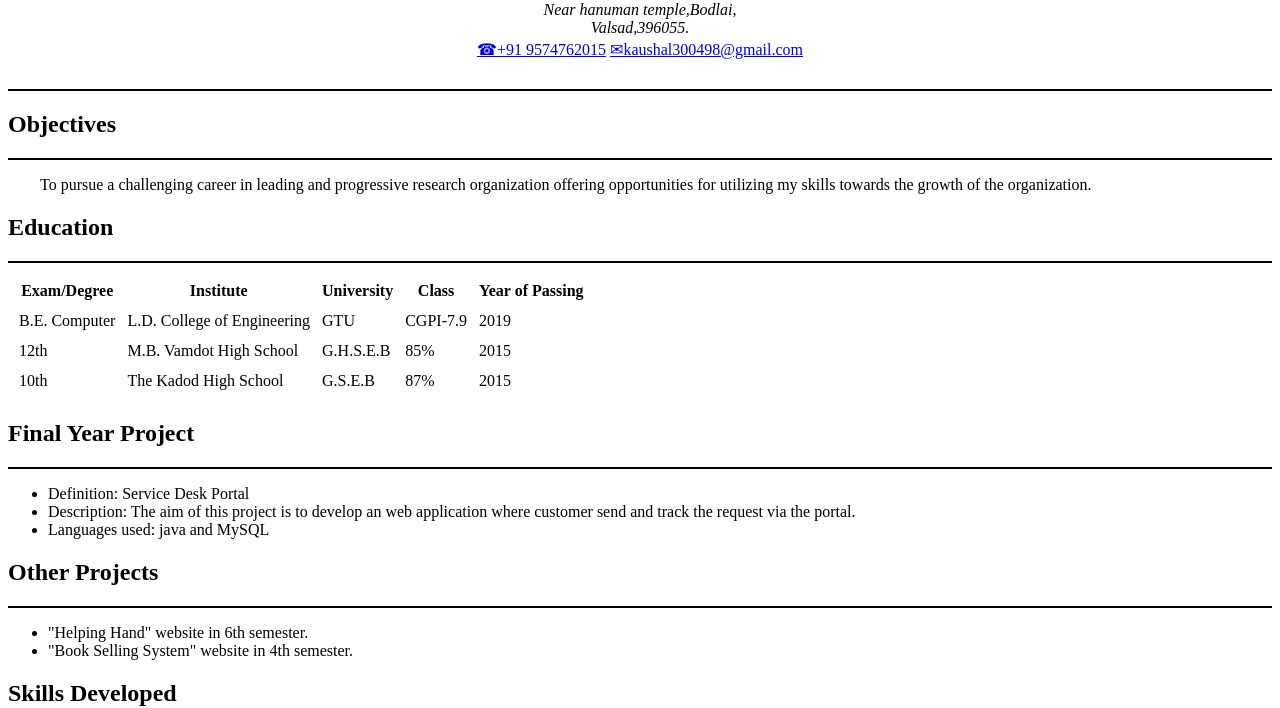
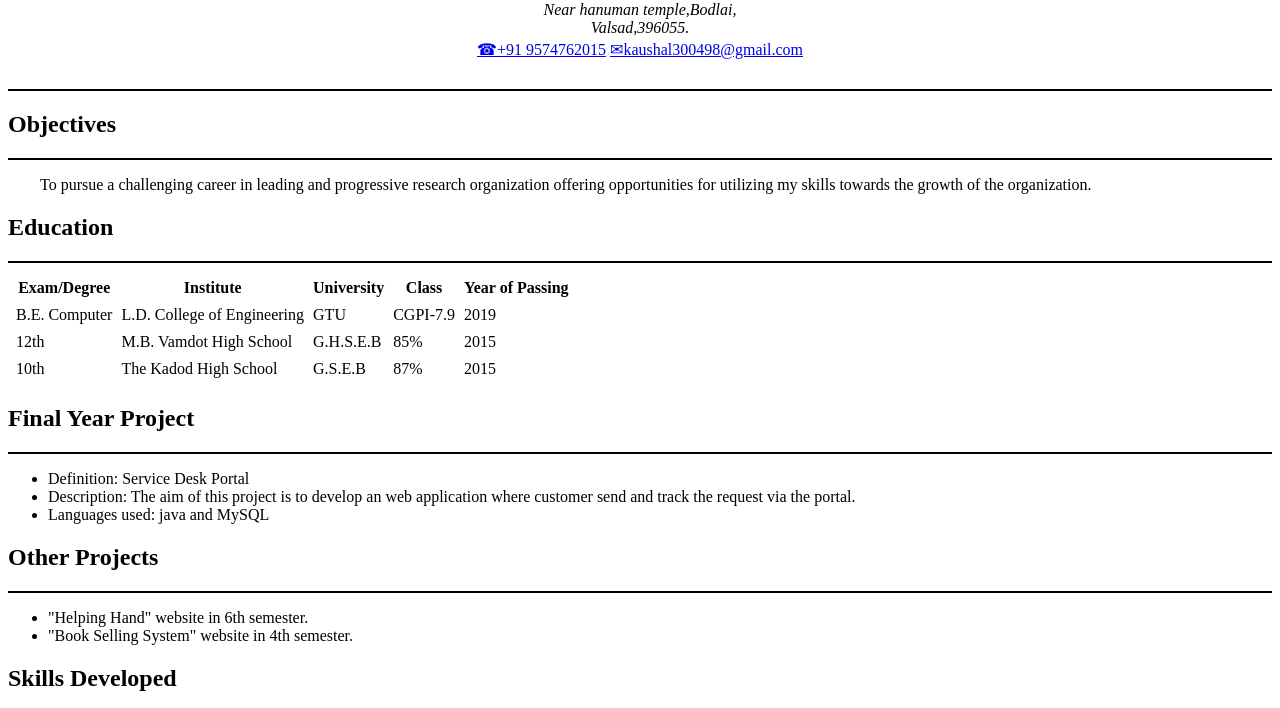
Before and after one commit to 34KaushalDesai98/cv, a plain HTML site: page index.html in a window 1280 px wide. Shown: the part 108-816 px from the top of the page. Drawn offline with Linux system fonts and the light colour scheme.

Commit message:
eduaction table
cellspacing from 10 to 7

```diff
--- a/index.html
+++ b/index.html
@@ -38,7 +38,7 @@
         <section id="education">
             <h2>Education</h2>
             <hr style="border: 1px solid black;">
-            <table cellspacing="10px">
+            <table cellspacing="7px">
                 <thead>
                     <tr>
                         <th>Exam/Degree</th>
```
